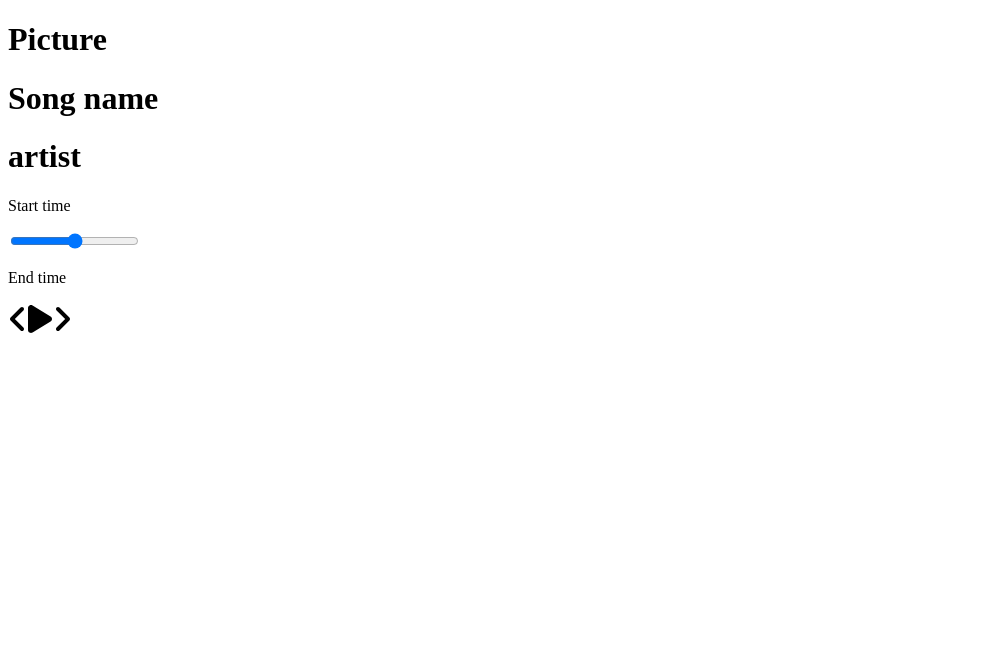
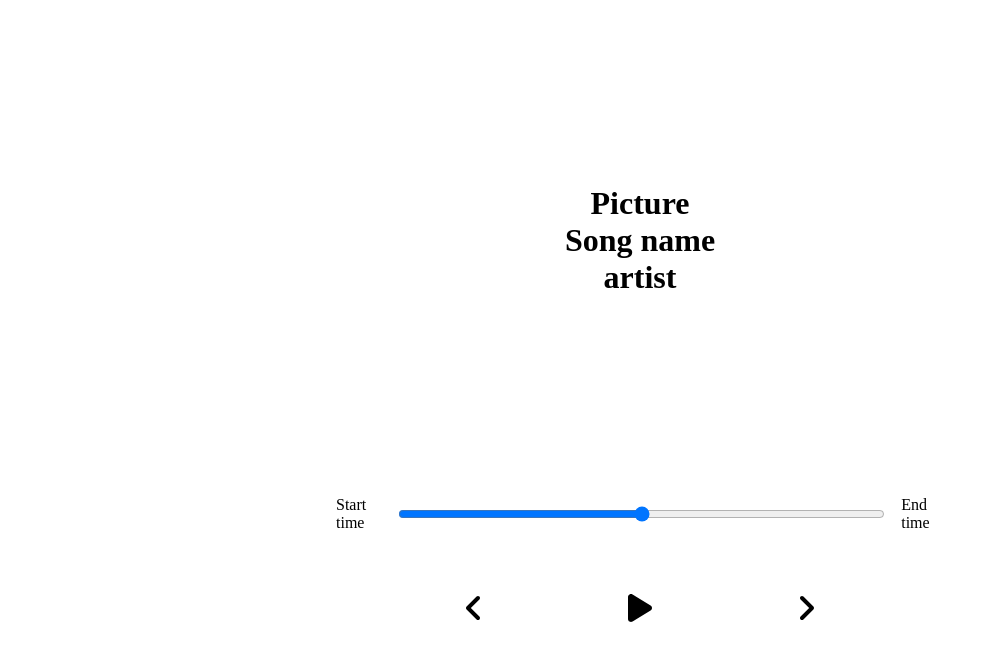
Before and after one commit to theoladas/Music-Player-App, a React (Create React App) app in the folder react-music-player/: page / in a window 1280 px wide. Shown: the top 660 px of the page, without its empty margins (0-984 px from the left). Built offline with nearby package versions, Linux system fonts and the light colour scheme.

Commit message:
Added - styles to components

```diff
--- a/react-music-player/src/App.js
+++ b/react-music-player/src/App.js
@@ -1,6 +1,7 @@
 import React from "react";
 import Song from "./components/Song";
 import Player from "./components/Player";
+import "./styles/app.scss";
 
 function App() {
   return (
--- a/react-music-player/src/styles/_player.scss
+++ b/react-music-player/src/styles/_player.scss
@@ -0,0 +1,34 @@
+// Add styles to the main container
+.player-container {
+  min-height: 20vh;
+  display: flex;
+  flex-direction: column;
+  align-items: center;
+  justify-content: space-between;
+}
+
+// Add styles to the time-control container
+.time-control {
+  width: 50%;
+  display: flex;
+  //   Add styles to the input
+  input {
+    width: 100%;
+    padding: 1rem 2rem;
+  }
+  //   Add styles to the paragraph
+  p {
+    padding: 1rem;
+  }
+}
+// Add styles to the play-control container
+.play-control {
+  width: 30%;
+  display: flex;
+  align-items: center;
+  justify-content: space-between;
+  padding: 1rem;
+  svg {
+    cursor: pointer;
+  }
+}
--- a/react-music-player/src/styles/_song.scss
+++ b/react-music-player/src/styles/_song.scss
@@ -0,0 +1,8 @@
+// Add styles to the main container
+.song-container {
+  min-height: 60vh;
+  display: flex;
+  flex-direction: column;
+  align-items: center;
+  justify-content: center;
+}
```
